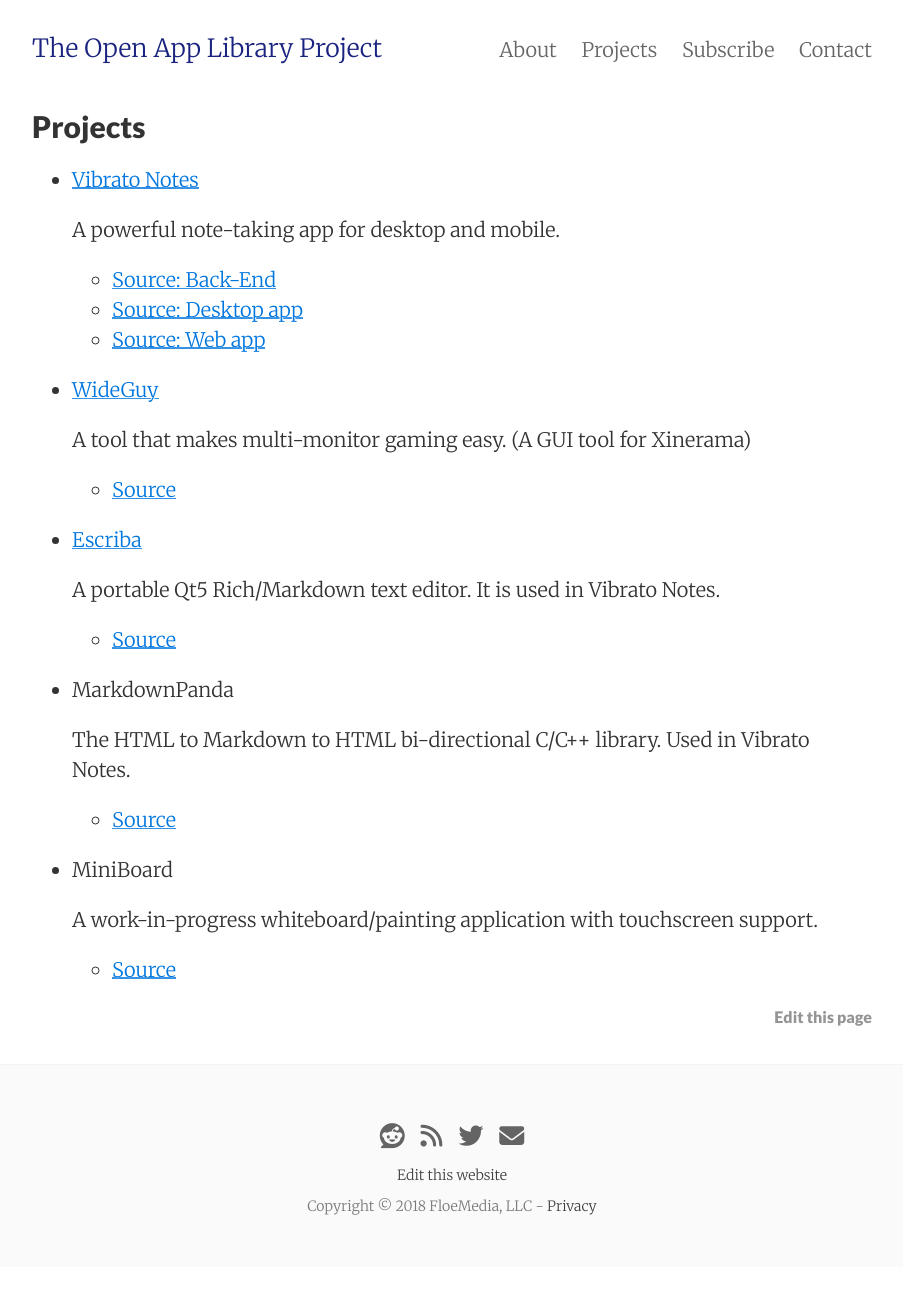
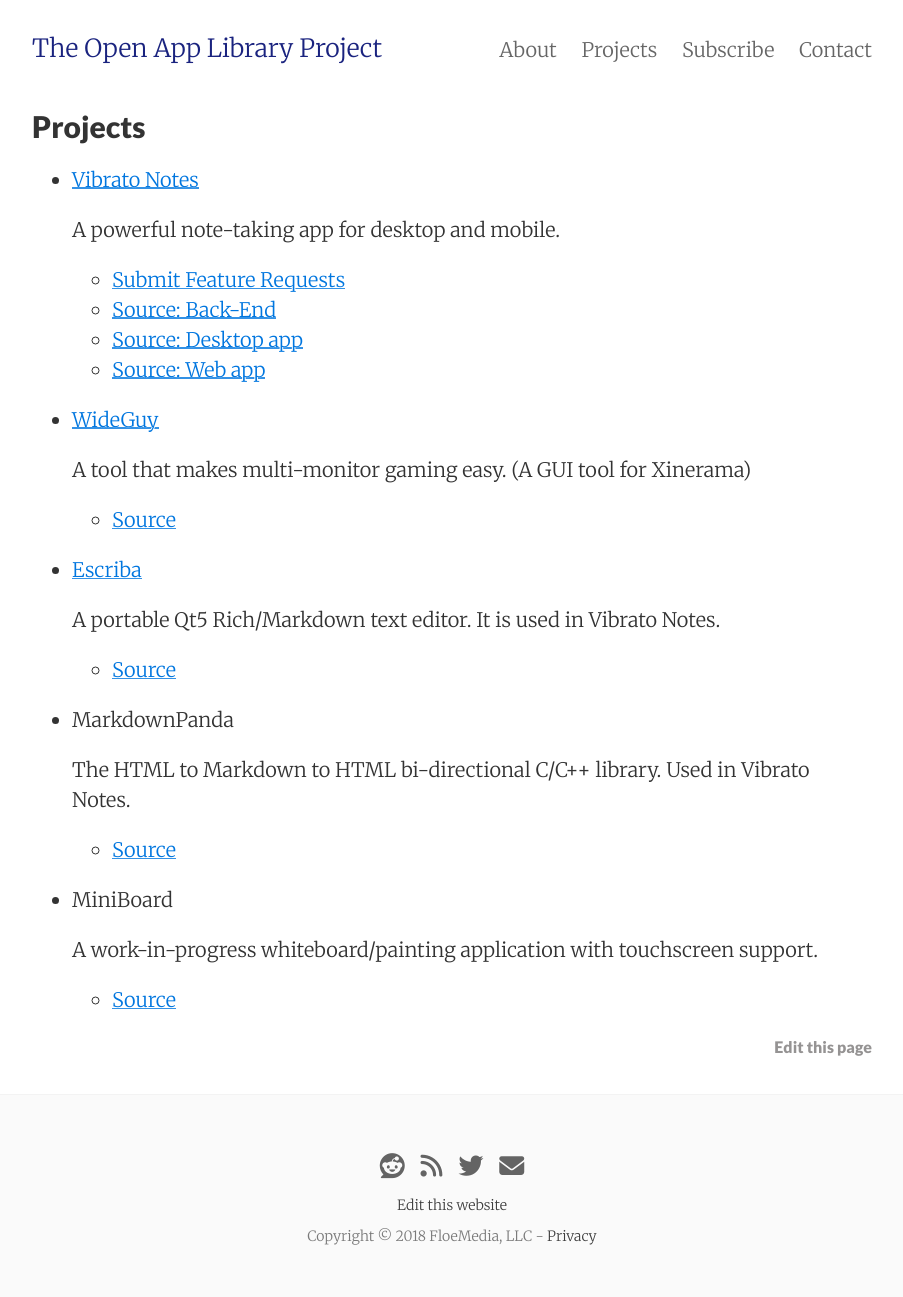
Before and after one commit to Open-App-Library/OpenAppLibrary.org, a Jekyll site: the page built from projects.html, in a window 1280 px wide. Shown: the whole page, without its empty margins (188-1091 px from the left). Built offline with Jekyll 4.4.1, drawn with Linux system fonts in a browser that asks for light colours; nearby versions of some CDN libraries; comment, search, counter and statistics services are not loaded; before the commit the page ends 1267 px from its top, so only the background shows below that.

Commit message:
features url

```diff
--- a/_data/projects.yml
+++ b/_data/projects.yml
@@ -2,6 +2,8 @@
   description: A powerful note-taking app for desktop and mobile.
   url: https://vibrato.app
   sources:
+    - title: "Submit Feature Requests"
+      url: "https://features.openapplibrary.org/"
     - title: "Source: Back-End"
       url: "https://gitlab.com/Open-App-Library/Vibrato-Back-End"
     - title: "Source: Desktop app"
```
Also changed, not shown: 1 other file.
